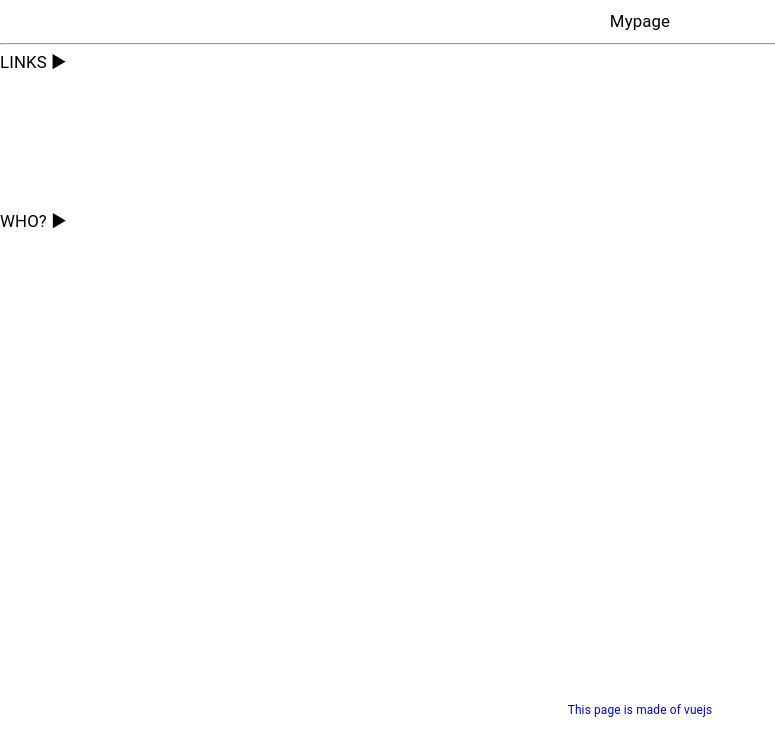
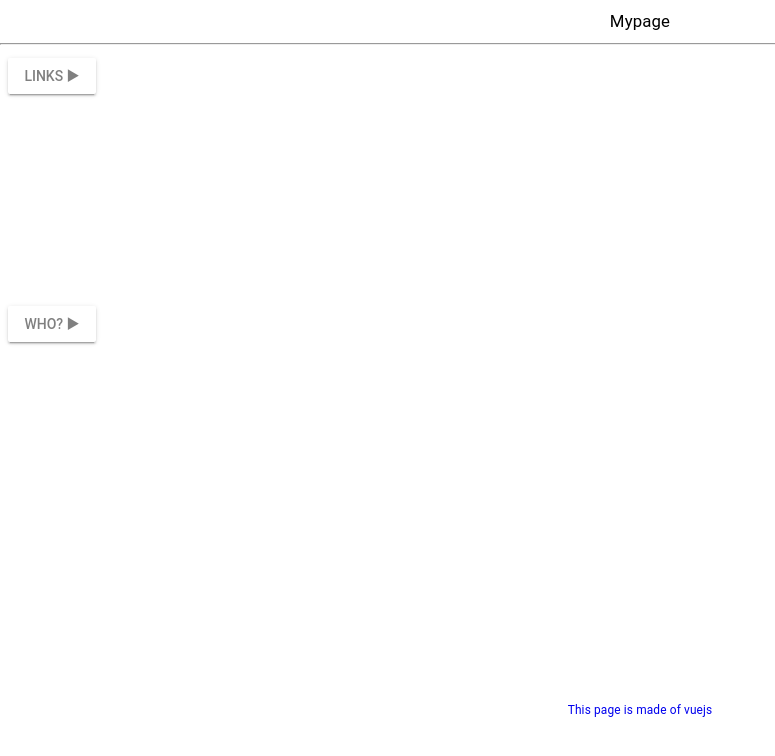
Before and after one commit to ritarock/sandbox, a Vue app in the folder sample_page/: page / in a window 1280 px wide. Shown: the top 756 px of the page, without its empty margins (0-775 px from the left). Built offline with nearby package versions, Linux system fonts and the light colour scheme.

Commit message:
ボタンに変更

```diff
--- a/sample_page/src/components/BodyContent.vue
+++ b/sample_page/src/components/BodyContent.vue
@@ -3,7 +3,9 @@
     <h1>Mypage</h1>
     <hr />
 
-    <div @click="clickLink" style="font-size:120%;cursor:pointer;">{{link}}</div>
+    <div @click="clickLink" style="font-size:120%;">
+      <md-button class="md-raised md-primary">{{link}}</md-button>
+    </div>
     <span v-if="listLink" class="link-list">
       <span @mouseenter="qiitaShowIcon" @mouseleave="qiitaHiddenIcon" class="qiita-list">
         <a href="https://qiita.com/ritarock">qiita</a>
@@ -16,16 +18,27 @@
       </span>
     </span>
 
+    <!-- <div @click="clickWho" style="font-size:120%;">
+      <md-button class="md-raised md-primary">{{who}}</md-button>
+    </div>
+    <span v-if="linkWho">
+      <span class="who-name">NAME: ritarock</span>
+      <span class="who-mail">MAIL: wkryz1204@gmail.com</span>
+    </span> -->
+
+    <div @click="clickWho" class="who-list" style="font-size:120%;">
+      <md-button class="md-raised md-primary">{{who}}</md-button>
+    </div>
+    <span v-if="linkWho">
+      <span class="who-name">NAME: ritarock</span>
+      <span class="who-mail">MAIL: wkryz1204@gmail.com</span>
+    </span>
+
+
     <span class="icon">
       <span class="qiita-icon" v-if="qiitaActiveIcon"><img src="../assets/qiita.png" width="400" height="400"></span>
       <span class="github-icon" v-if="githubActiveIcon"><img src="../assets/GitHub.png" width="400" height="400"></span>
       <span class="hatenablog-icon" v-if="hatenablogActiveIcon"><img src="../assets/hatena.png" width="400" height="400"></span>
-    </span>
-
-    <div @click="clickWho" class="who-list" style="font-size:120%;cursor:pointer;">{{who}}</div>
-    <span v-if="linkWho">
-      <span class="who-name">NAME: ritarock</span>
-      <span class="who-mail">MAIL: wkryz1204@gmail.com</span>
     </span>
 
     <span id="footer"><a href="https://github.com/ritarock/sand-box/tree/master/sample_page">This page is made of vuejs</a></span>
@@ -138,19 +151,19 @@ h1{
   left: 450px
 }
 .who-list {
-  position: absolute;
+  position: relative;
   top: 200px;
   left: 0px;
 }
 .who-name {
   position: absolute;
-  top: 225px;
+  top: 300px;
   left: 10px;
   font-size:120%;
 }
 .who-mail {
   position: absolute;
-  top: 245px;
+  top: 320px;
   left: 10px;
   font-size:120%;
 }
@@ -176,5 +189,8 @@ body , html {
   font-weight: normal;
   text-align: center;
 }
+.md-raised {
+  color: gray;
+}
 
 </style>
```
